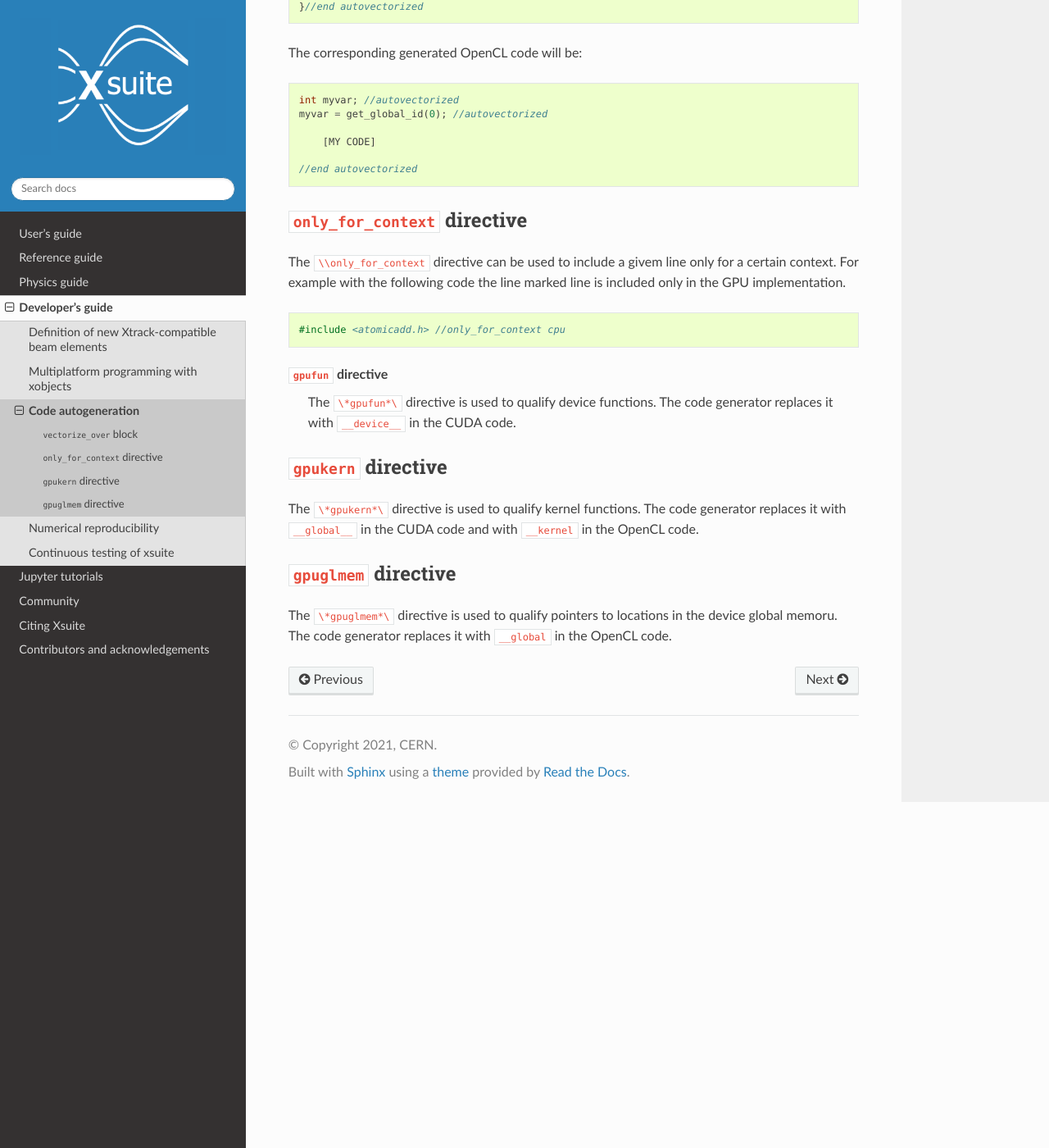
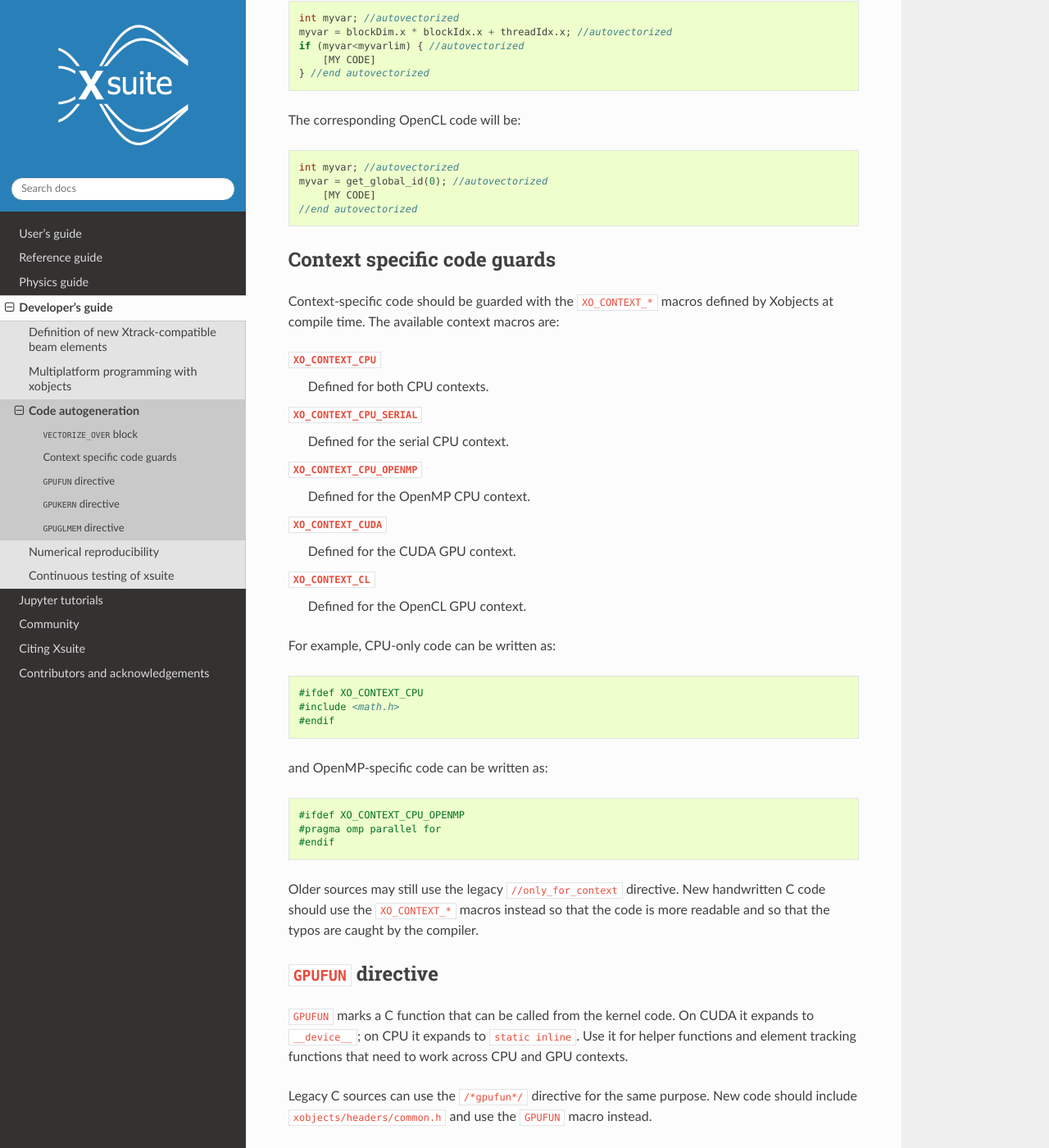
Before and after one commit to xsuite/xsuite, a Sphinx documentation site: the page built from docs/autogeneration.rst, in a window 1280 px wide and 1400 px high, scrolled down 959 px. Shown: the whole window at 82% size. Built offline with Sphinx 7.4.7 and the Read the Docs theme 3.1.0, drawn with Linux system fonts in a browser that asks for light colours; pages that are not in the unit, such as notebooks, are missing from menus; the version number could not be read and is left out; some of the changed text lies outside the part shown.

Commit message:
Docs for new Xobjects C API, how to define prebuild kernels, auto deprecations

```diff
--- a/docs/autogeneration.rst
+++ b/docs/autogeneration.rst
@@ -2,82 +2,136 @@
 ===================
 
 The xsuite library uses code autogeneration to specialize kernel code for the different contexts.
-Three contexts are presently available: ``cpu``, ``cuda``,  and ``opencl``.
+Three contexts are presently available: ``CPU``, ``CUDA``,  and ``OpenCL``.
 
 
-The developer writes a single C source code, providing additional information through the comment strings (annotations) described in the following.
+The developer writes a single C source code using the portability macros
+provided by ``xobjects/headers/common.h``. The preferred macro API includes
+``GPUFUN`` for functions callable on the GPU device, ``GPUKERN`` for kernels,
+``GPUGLMEM`` for pointers to GPU global memory, ``RESTRICT`` for restrict
+qualifiers, and ``VECTORIZE_OVER`` / ``END_VECTORIZE`` for context-dependent
+loops. Older sources may still use the comment strings described below; these
+legacy annotations are kept for compatibility but should not be used in new
+handwritten C code. With macros, typos are caught by the compiler instead of
+being silently ignored as unknown comments.
 
-``vectorize_over`` block
+``VECTORIZE_OVER`` block
 ~~~~~~~~~~~~~~~~~~~~~~~~
 
-The syntax is the following:
+The preferred macro syntax is the following:
 
 .. code-block:: C
 
-    for (int myvar=0; myvar<myvarlim; myvar++){ //vectorize_over myvar myvarlim
+    VECTORIZE_OVER(myvar, myvarlim);
 
         [MY CODE]
 
-    }//end_vectorize
+    END_VECTORIZE;
 
-This is translated into a for loop in the CPU implementation and in a kernel function for the parallel implementations (cupy, pyopencl).
+This is translated into a for loop in the CPU implementation and into a
+single-particle block in the parallel implementations (cupy, pyopencl). Older
+sources may use the legacy ``//vectorize_over`` and ``//end_vectorize``
+comments for the same purpose.
 
-The generated cpu code will be:
+The corresponding CPU code will be:
 
 .. code-block:: C
 
     for (int myvar=0; myvar<myvarlim; myvar++){ //autovectorized
+        [MY CODE]
+    } //end autovectorized
 
-        [MY CODE]
-
-        }//end autovectorized
-
-The generated CUDA code will be:
+The corresponding CUDA code will be:
 
 .. code-block:: C
 
     int myvar; //autovectorized
     myvar = blockDim.x * blockIdx.x + threadIdx.x; //autovectorized
     if (myvar<myvarlim) { //autovectorized
+        [MY CODE]
+    } //end autovectorized
 
-        [MY CODE]
-
-    }//end autovectorized
-
-The corresponding generated OpenCL code will be:
+The corresponding OpenCL code will be:
 
 .. code-block:: C
 
     int myvar; //autovectorized
     myvar = get_global_id(0); //autovectorized
-
         [MY CODE]
-
     //end autovectorized
 
 
-``only_for_context`` directive
-~~~~~~~~~~~~~~~~~~~~~~~~~~~~~~~
-The ``\\only_for_context`` directive can be used to include a givem line only for a certain context.
-For example with the following code the line marked line is included only in the GPU implementation.
+Context specific code guards
+~~~~~~~~~~~~~~~~~~~~~~~~~~~~
+
+Context-specific code should be guarded with the ``XO_CONTEXT_*`` macros
+defined by Xobjects at compile time. The available context macros are:
+
+``XO_CONTEXT_CPU``
+    Defined for both CPU contexts.
+
+``XO_CONTEXT_CPU_SERIAL``
+    Defined for the serial CPU context.
+
+``XO_CONTEXT_CPU_OPENMP``
+    Defined for the OpenMP CPU context.
+
+``XO_CONTEXT_CUDA``
+    Defined for the CUDA GPU context.
+
+``XO_CONTEXT_CL``
+    Defined for the OpenCL GPU context.
+
+For example, CPU-only code can be written as:
 
 .. code-block:: C
 
-    #include <atomicadd.h> //only_for_context cpu
+    #ifdef XO_CONTEXT_CPU
+    #include <math.h>
+    #endif
 
-``gpufun`` directive
-    ~~~~~~~~~~~~~~~~~~~~~
+and OpenMP-specific code can be written as:
 
-    The ``\*gpufun*\`` directive is used to qualify device functions. The code generator replaces it with ``__device__`` in the CUDA code.
+.. code-block:: C
+
+    #ifdef XO_CONTEXT_CPU_OPENMP
+    #pragma omp parallel for
+    #endif
+
+Older sources may still use the legacy ``//only_for_context`` directive. New
+handwritten C code should use the ``XO_CONTEXT_*`` macros instead so that the
+code is more readable and so that the typos are caught by the compiler.
+
+``GPUFUN`` directive
+~~~~~~~~~~~~~~~~~~~~
+
+``GPUFUN`` marks a C function that can be called from the kernel code.
+On CUDA it expands to ``__device__``; on CPU it expands to ``static inline``.
+Use it for helper functions and element tracking functions that need to work
+across CPU and GPU contexts.
+
+Legacy C sources can use the ``/*gpufun*/`` directive for the same purpose. New
+code should include ``xobjects/headers/common.h`` and use the ``GPUFUN`` macro
+instead.
+
+``GPUKERN`` directive
+~~~~~~~~~~~~~~~~~~~~~
+
+``GPUKERN`` marks an entry-point kernel function launched by an Xobjects
+context. On CUDA it expands to ``__global__``; on OpenCL it expands to
+``__kernel``; on CPU it is empty.
+
+Legacy C sources can use the ``/*gpukern*/`` directive for the same purpose.
+New code should include ``xobjects/headers/common.h`` and use the ``GPUKERN``
+macro instead.
 
 
-``gpukern`` directive
-~~~~~~~~~~~~~~~~~~~~~
-
-The ``\*gpukern*\`` directive is used to qualify kernel functions. The code generator replaces it with ``__global__`` in the CUDA code and with ``__kernel`` in the OpenCL code.
-
-
-``gpuglmem`` directive
+``GPUGLMEM`` directive
 ~~~~~~~~~~~~~~~~~~~~~~~
 
-The ``\*gpuglmem*\`` directive is used to qualify pointers to locations in the device global memoru. The code generator replaces it with ``__global`` in the OpenCL code.
+``GPUGLMEM`` marks a pointer as referring to global memory in GPU contexts. It
+expands to ``__global`` on OpenCL and is empty on CUDA and CPU.
+
+Legacy C sources can use the ``/*gpuglmem*/`` directive for the same purpose.
+New code should include ``xobjects/headers/common.h`` and use the ``GPUGLMEM``
+macro instead.
--- a/docs/dev_guide_xtrack_beam_elements.rst
+++ b/docs/dev_guide_xtrack_beam_elements.rst
@@ -9,3 +9,4 @@
     dev_guide_xtbe_tracking_code
     dev_guide_xtbe_internal_record
     dev_guide_xtbe_lost_part_codes
+    dev_guide_xtbe_prebuilt_kernels
```
Also changed, not shown: docs/dev_guide_xtbe_prebuilt_kernels.rst (added, +129 -0 lines), docs/dev_guide_xtbe_tracking_code.rst (+13 -7 lines), docs/environment_api.rst (+36 -30 lines), docs/line_api.rst (+100 -86 lines), docs/xobjexample.rst (+16 -4 lines), 1 other file.
